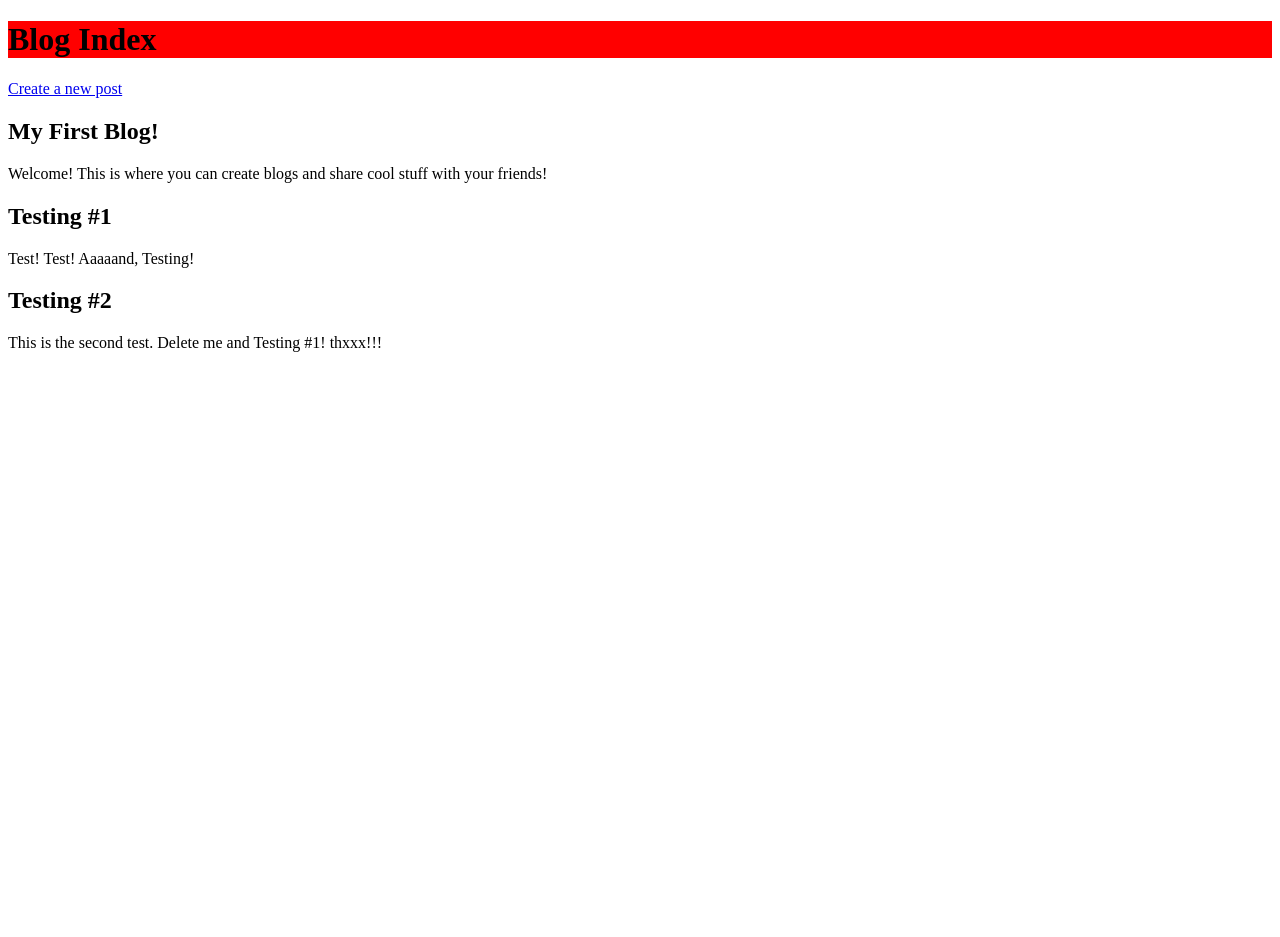
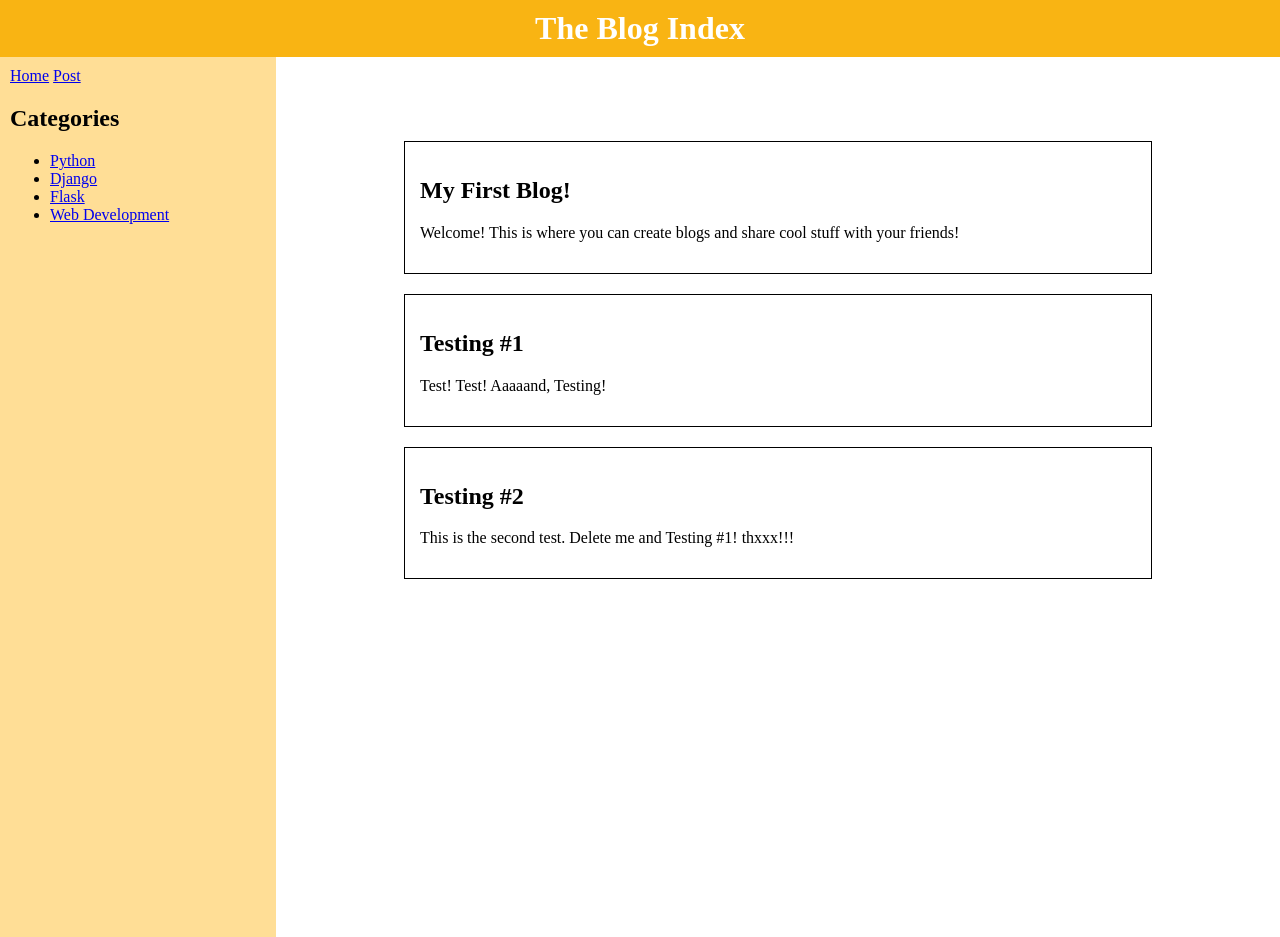
Before and after one commit to orlandoQ03/blogs-finals, a Django app: page / in a window 1280 px wide. Run offline with Django 5.2, Linux system fonts and the light colour scheme; data comes from the database, SQL or seed files in the repository.

Commit message:
Edited style.css

```diff
--- a/blog/myblog/static/myblog/css/style.css
+++ b/blog/myblog/static/myblog/css/style.css
@@ -1,3 +1,48 @@
+body{
+    front-family: 'Arial', sans-serif;
+    background-color: ffffff;
+    margin: auto;
+    display: flex;
+    flex-direction: column;
+}
+
 .main-header {
-    background-color: red;
+    background-color: rgb(249, 180, 19);
+    color: white;
+    padding: 10px;
+    text-align: center;
+    margin: 0%;
 }
+
+.main-body {
+    display: flex;
+    flex-direction: row;
+}
+
+.left-sidebar {
+    background-color: rgb(255, 222, 150);
+    color: black;
+    padding: 10px;
+    width: 20%;
+    position: fixed;
+    height: 100vh;
+    overflow-y: auto;
+}
+
+.main-content {
+    color: rgb(0, 0, 0);
+    margin-left: 30%;
+    margin-top: 5%;
+    padding: 10px;
+    width: 60%;
+    overflow-x: auto;
+}
+
+.post {
+    background-color: rgb(255, 255, 255);
+    color: rgb(0, 0, 0);
+    padding: 15px;
+    margin: 10px;
+    border: 1px solid rgb(0, 0, 0);
+    margin-bottom: 20px;
+}
--- a/blog/myblog/templates/blog_create.html
+++ b/blog/myblog/templates/blog_create.html
@@ -22,8 +22,9 @@
         <label for="content">Content:</label><br>
         <textarea id="content" name="content"></textarea><br>
         <input type="submit" value="Submit">
-        <!-- Return to page -->
-        <a href="{% url 'blog_index' %}">Return to blog index</a>
     </form>
+
+    <!-- Return to page -->
+    <a href="{% url 'blog_index' %}">Return to blog index</a>
 </body>
 </html>
--- a/blog/myblog/templates/blog_index.html
+++ b/blog/myblog/templates/blog_index.html
@@ -2,19 +2,38 @@
 <!DOCTYPE html>
 <html>
 <head>
-    <title>Blog Index</title>
+    <title>Blog Index - Home</title>
     <link rel="stylesheet" href="{% static 'myblog/css/style.css' %}"/>
 </head>
 <body>
-    <h1 class="main-header">Blog Index</h1>
-    <a href="{% url 'blog_create' %}">Create a new post</a>
+    <h1 class="main-header">The Blog Index</h1>
 
-    <!-- Show all posts -->
-    {% for post in posts %}
-        <div class="post">
-            <h2>{{ post.title }}</h2>
-            <p>{{ post.content }}</p>
+    <div class="main-body">
+
+        <!-- Navigation Sidebar -->
+        <div class="left-sidebar">
+            <nav class="main-nav">
+                <a href="{% url 'blog_index' %}">Home</a>
+                <a href="{% url 'blog_create' %}">Post</a>
+            </nav>
+            <h2>Categories</h2>
+            <ul>
+                <li><a href="#">Python</a></li>
+                <li><a href="#">Django</a></li>
+                <li><a href="#">Flask</a></li>
+                <li><a href="#">Web Development</a></li>
+            </ul>
         </div>
-    {% endfor %}
+
+        <!-- Main content -->
+        <div class="main-content">
+        {% for post in posts %}
+            <div class="post">
+                <h2>{{ post.title }}</h2>
+                <p>{{ post.content }}</p>
+            </div>
+        {% endfor %}
+        </div>
+    </div>
 </body>
 </html>
```
